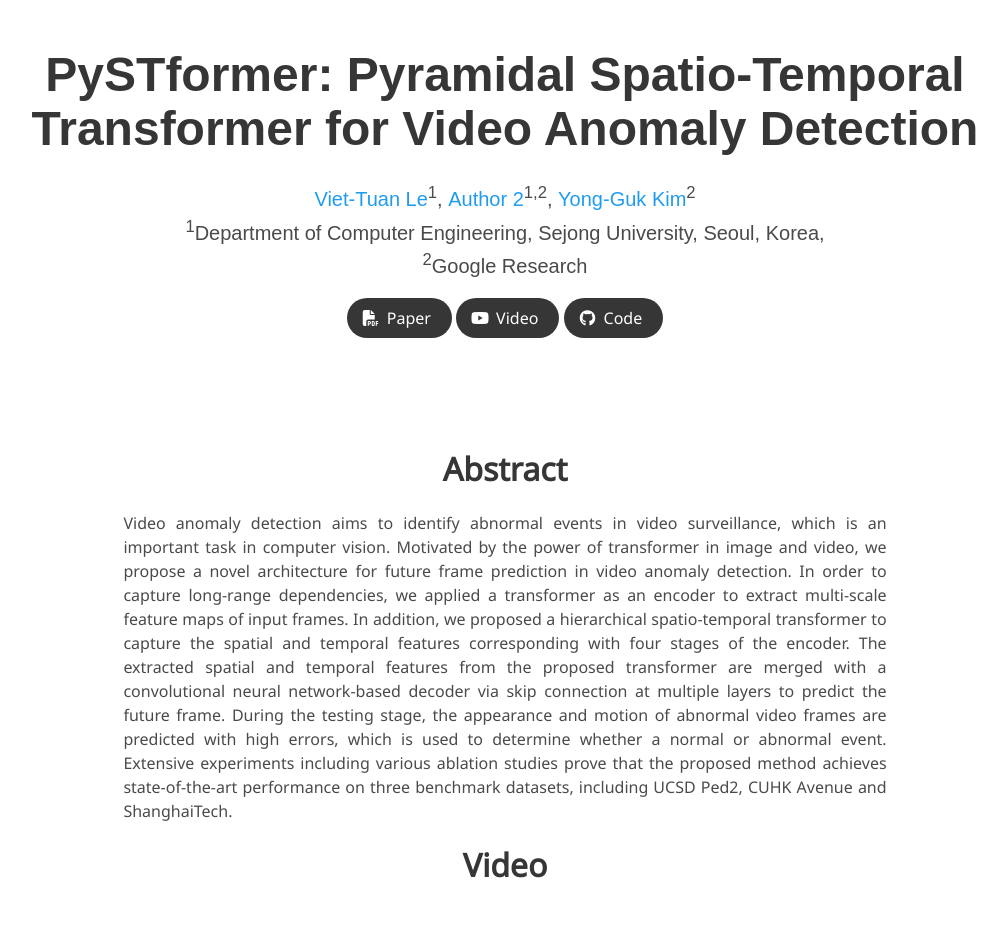
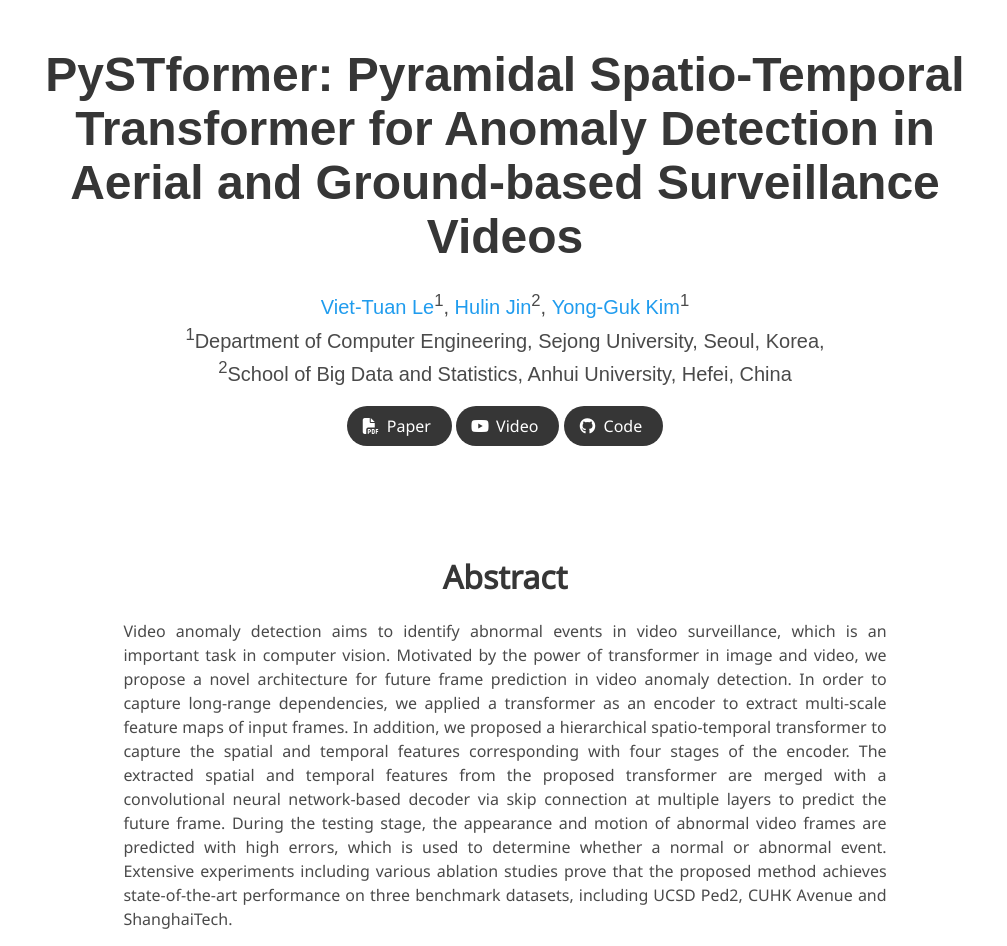
Before and after one commit to vt-le/pystformer, a plain HTML site: page index.html in a window 1280 px wide. Shown: the top 946 px of the page, without its empty margins (135-1142 px from the left). Drawn offline with nearby package versions, Linux system fonts and the light colour scheme; grey boxes are pictures that could not be loaded; some icons are missing; a web font is replaced by a local one.

Commit message:
initial commit

```diff
--- a/index.html
+++ b/index.html
@@ -6,7 +6,7 @@
         content="PySTformer: Pyramidal Spatio-Temporal Transformer for Video Anomaly Detection.">
   <meta name="keywords" content="PySTformer, pystformer">
   <meta name="viewport" content="width=device-width, initial-scale=1">
-  <title>PySTformer: Pyramidal Spatioemporal Transformer for Video Anomaly Detection</title>
+  <title>PySTformer: Pyramidal Spatio-Temporal Transformer for Anomaly Detection in Aerial and Ground-based Surveillance Videos</title>
 
   <!-- Google tag (gtag.js) -->
   <script async src="https://www.googletagmanager.com/gtag/js?id=G-ECQJZZNYSB"></script>
@@ -42,16 +42,16 @@
     <div class="container is-max-desktop">
       <div class="columns is-centered">
         <div class="column has-text-centered">
-          <h1 class="title is-1 publication-title">PySTformer: Pyramidal Spatio-Temporal Transformer for Video Anomaly Detection</h1>
+          <h1 class="title is-1 publication-title">PySTformer: Pyramidal Spatio-Temporal Transformer for Anomaly Detection in Aerial and Ground-based Surveillance Videos</h1>
           <div class="is-size-5 publication-authors">
             <span class="author-block">
               <a href="https://vt-le.github.io/">Viet-Tuan Le</a><sup>1</sup>,
             </span>
             <span class="author-block">
-              <a href="https://google.com/">Author 2</a><sup>1,2</sup>,
+              <a href=#>Hulin Jin</a><sup>2</sup>,
             </span>
             <span class="author-block">
-              <a href="http://home.sejong.ac.kr/~ykim/">Yong-Guk Kim</a><sup>2</sup>
+              <a href="http://home.sejong.ac.kr/~ykim/">Yong-Guk Kim</a><sup>1</sup>
             </span>
           </div>
 
@@ -59,7 +59,7 @@
             <span class="author-block"><sup>1</sup>Department of Computer Engineering, Sejong University, Seoul, Korea,</span>
           </div>
           <div class="is-size-5 publication-authors">
-            <span class="author-block"><sup>2</sup>Google Research</span>
+            <span class="author-block"><sup>2</sup>School of Big Data and Statistics, Anhui University, Hefei, China</span>
           </div>
 
           <div class="column has-text-centered">
@@ -244,7 +244,7 @@
   <div class="container is-max-desktop content">
     <h2 class="title">BibTeX</h2>
     <pre><code>@article{le2023pystformer,
-  author    = {Le, Viet-Tuan and Kim, Yong-Guk},
+  author    = {Le, Viet-Tuan and Jin, Hulin and Kim, Yong-Guk},
   title     = {PySTformer: Pyramidal Spatio-Temporal Transformer for Video Anomaly Detection},
   journal   = {Expert Systems with Applications},
   year      = {2023},
```
